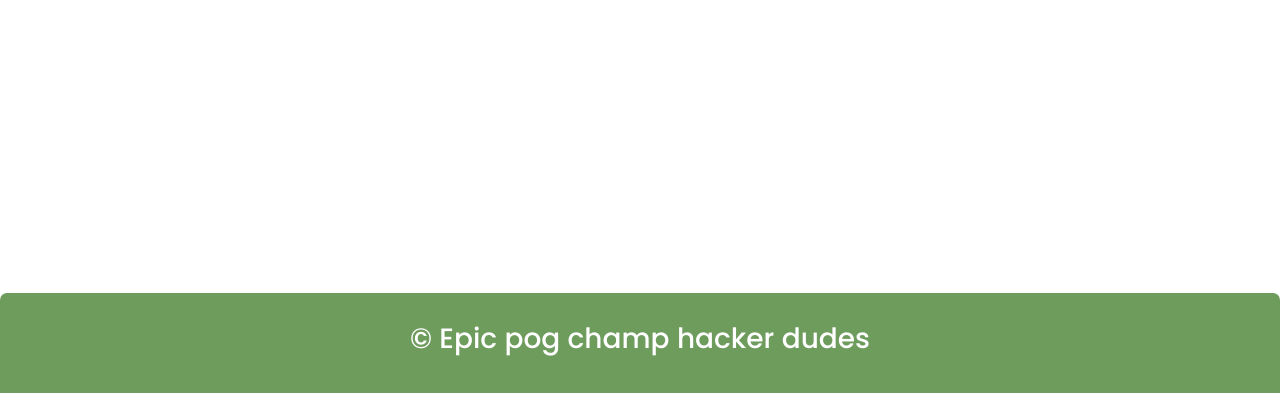
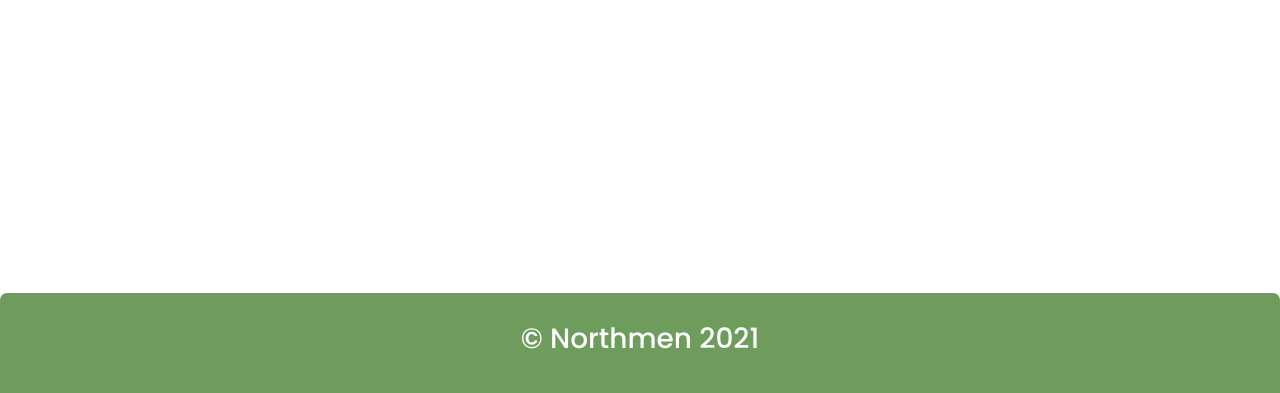
Before and after one commit to h4ppyturt1e/programmer-health-web, a Django app: page / in a window 1280 px wide. Shown: the part 697-1090 px from the top of the page. Run offline with Django 3.2, Linux system fonts and the light colour scheme.

Commit message:
Changed text to Northmen 2021

```diff
--- a/src/templates/footer.html
+++ b/src/templates/footer.html
@@ -3,7 +3,7 @@
 <footer>
 	<div class="container">
 		<h3>
-			&#169; Epic pog champ hacker dudes
+			&#169; Northmen 2021
 		</h3>
 	</div>
 </footer>
```
